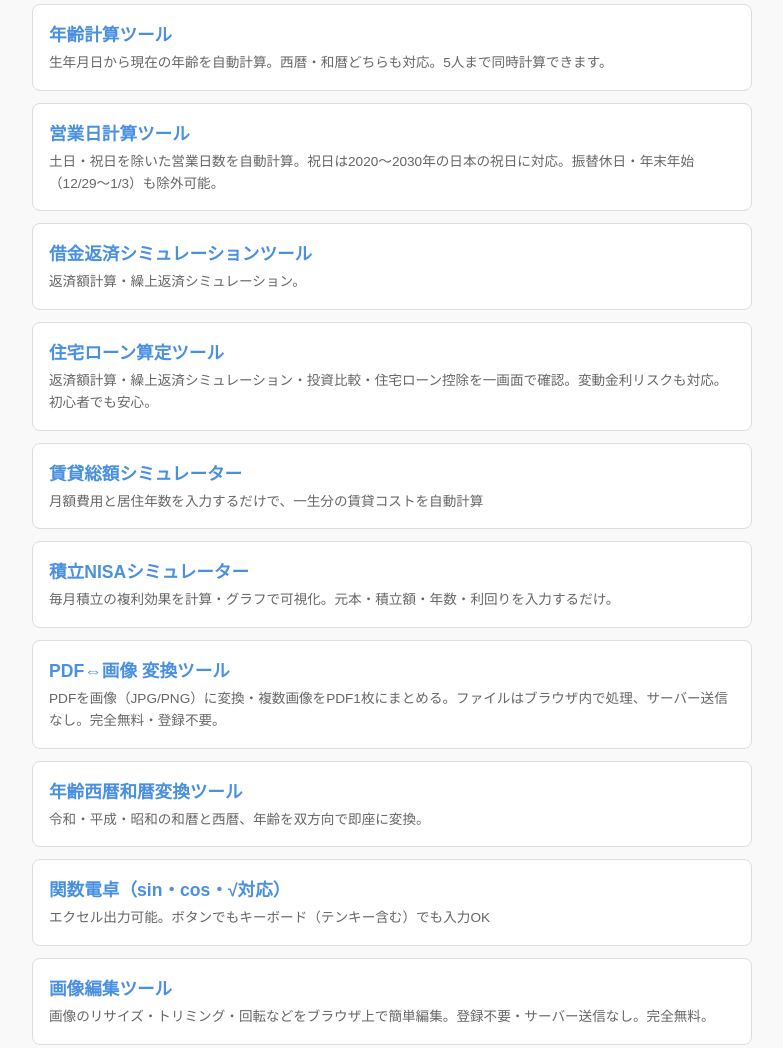
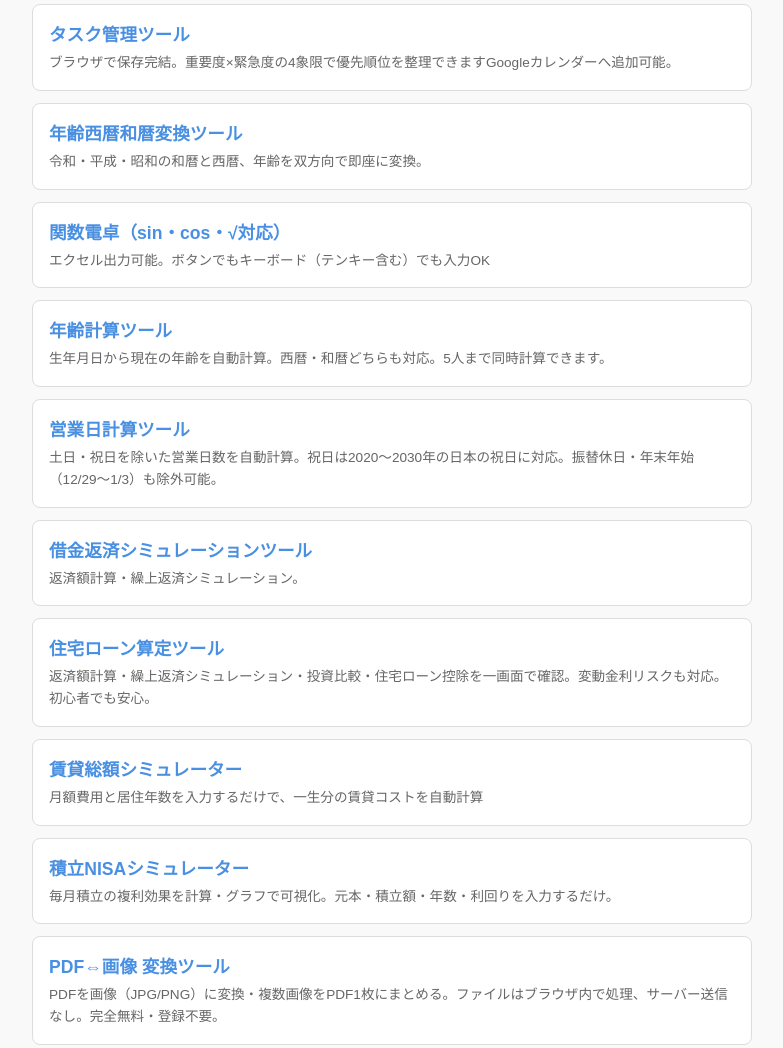
Before and after one commit to tanakagtgt/benri-tools, a plain HTML site: page index.html in a window 1280 px wide. Shown: the part 220-1268 px from the top of the page, without its empty margins (248-1031 px from the left). Drawn offline with Linux system fonts and the light colour scheme.

Commit message:
Update index.html

```diff
--- a/index.html
+++ b/index.html
@@ -298,6 +298,18 @@
 <div class="search-count" id="searchCount"></div>
 
 <ul class="tool-list" id="toolList">
+      <li>
+    <a href="task-manager.html">タスク管理ツール</a>
+    <div class="desc">ブラウザで保存完結。重要度×緊急度の4象限で優先順位を整理できますGoogleカレンダーへ追加可能。</div>
+  </li>
+    <li>
+    <a href="wareki.html">年齢西暦和暦変換ツール</a>
+    <div class="desc">令和・平成・昭和の和暦と西暦、年齢を双方向で即座に変換。</div>
+  </li>
+  <li>
+    <a href="function-calculator.html">関数電卓（sin・cos・√対応）</a>
+    <div class="desc">エクセル出力可能。ボタンでもキーボード（テンキー含む）でも入力OK</div>
+  </li>
   <li>
     <a href="age.html">年齢計算ツール</a>
     <div class="desc">生年月日から現在の年齢を自動計算。西暦・和暦どちらも対応。5人まで同時計算できます。</div>
@@ -325,14 +337,6 @@
   <li>
     <a href="pdf_image_converter.html">PDF⇔画像 変換ツール</a>
     <div class="desc">PDFを画像（JPG/PNG）に変換・複数画像をPDF1枚にまとめる。ファイルはブラウザ内で処理、サーバー送信なし。完全無料・登録不要。</div>
-  </li>
-  <li>
-    <a href="wareki.html">年齢西暦和暦変換ツール</a>
-    <div class="desc">令和・平成・昭和の和暦と西暦、年齢を双方向で即座に変換。</div>
-  </li>
-  <li>
-    <a href="function-calculator.html">関数電卓（sin・cos・√対応）</a>
-    <div class="desc">エクセル出力可能。ボタンでもキーボード（テンキー含む）でも入力OK</div>
   </li>
     <li>
     <a href="image-editor.html">画像編集ツール</a>
```
